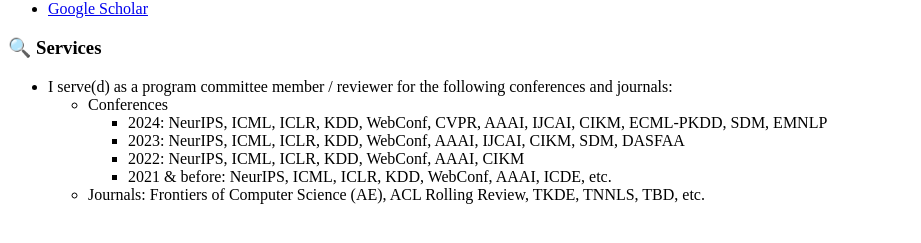
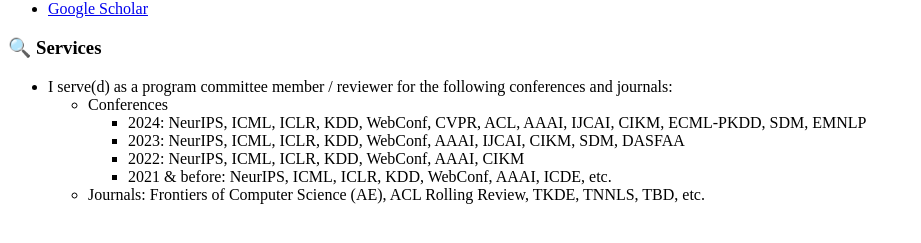
Before and after one commit to lixiang3776/lixiang3776.github.io, a Jekyll site: the page built from _pages/includes/services.md, in a window 1280 px wide. Shown: the part 383-626 px from the top of the page, without its empty margins (0-921 px from the left). Built offline with Jekyll 4.4.1, drawn with Linux system fonts in a browser that asks for light colours; our own code applies the rules of GitHub Pages for plain Markdown files.

Commit message:
Update services.md

```diff
--- a/_pages/includes/services.md
+++ b/_pages/includes/services.md
@@ -1,7 +1,7 @@
 # 🔍 Services
 - I serve(d) as a program committee member / reviewer for the following conferences and journals:
   - Conferences
-    - 2024: NeurIPS, ICML, ICLR, KDD, WebConf, CVPR, AAAI, IJCAI, CIKM, ECML-PKDD, SDM, EMNLP
+    - 2024: NeurIPS, ICML, ICLR, KDD, WebConf, CVPR, ACL, AAAI, IJCAI, CIKM, ECML-PKDD, SDM, EMNLP
     - 2023: NeurIPS, ICML, ICLR, KDD, WebConf, AAAI, IJCAI, CIKM, SDM, DASFAA
     - 2022: NeurIPS, ICML, ICLR, KDD, WebConf, AAAI, CIKM
     - 2021 & before: NeurIPS, ICML, ICLR, KDD, WebConf, AAAI, ICDE, etc.
```
